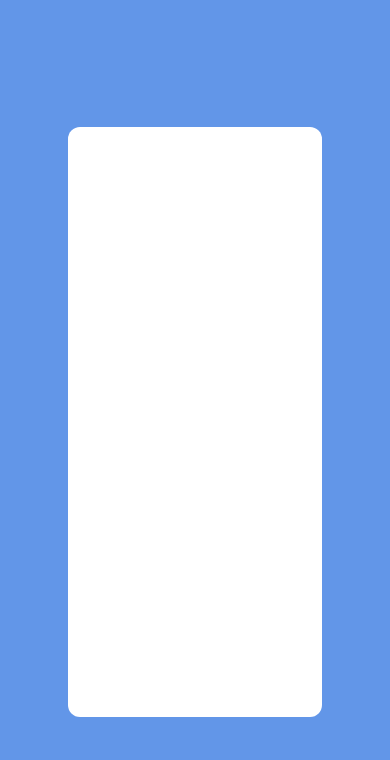
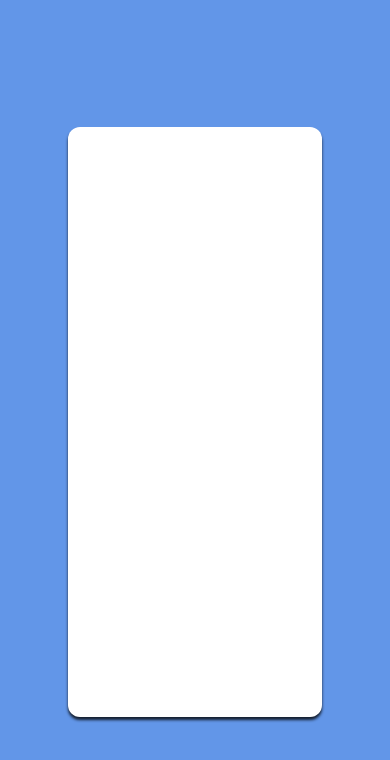
Before and after one commit to snajib/Medy, a React Native app: screen / in a window 390 px wide. Shown: the top 760 px of the page. Built offline with nearby package versions, Linux system fonts and the light colour scheme.

Commit message:
add dropshadow

```diff
--- a/App.tsx
+++ b/App.tsx
@@ -23,6 +23,10 @@ const textStyle: TextStyle = {
 const cardStyle: ViewStyle = {
    backgroundColor: "#fff",
    borderRadius: 12,
+   shadowColor: "#000",
+   shadowOffset: { width: 0, height: 3 },
+   shadowOpacity: 0.8,
+   shadowRadius: 3,
    height: "70%",
    width: "65%"
 };
```
